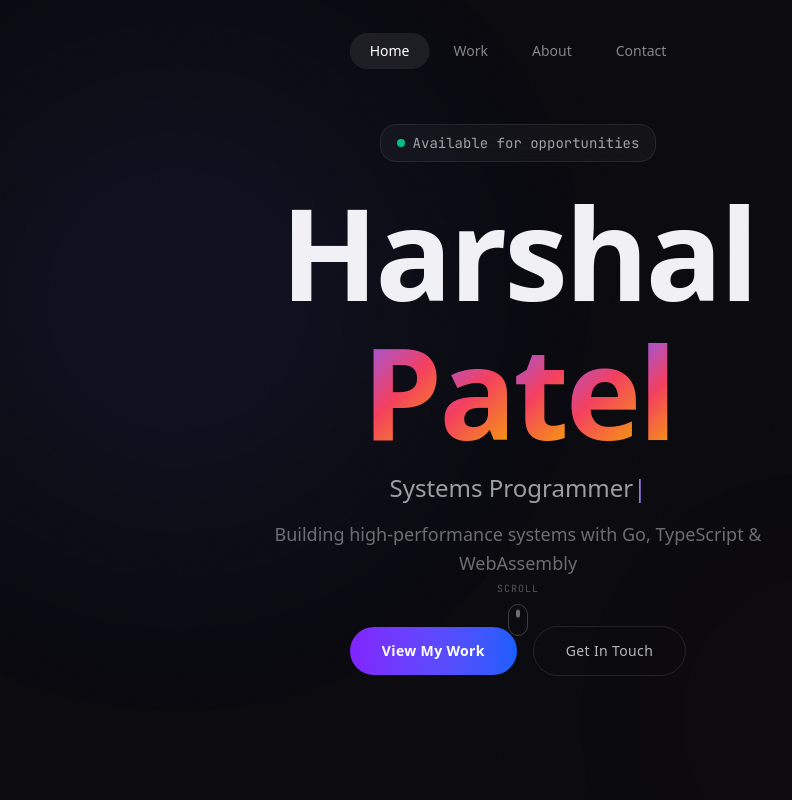
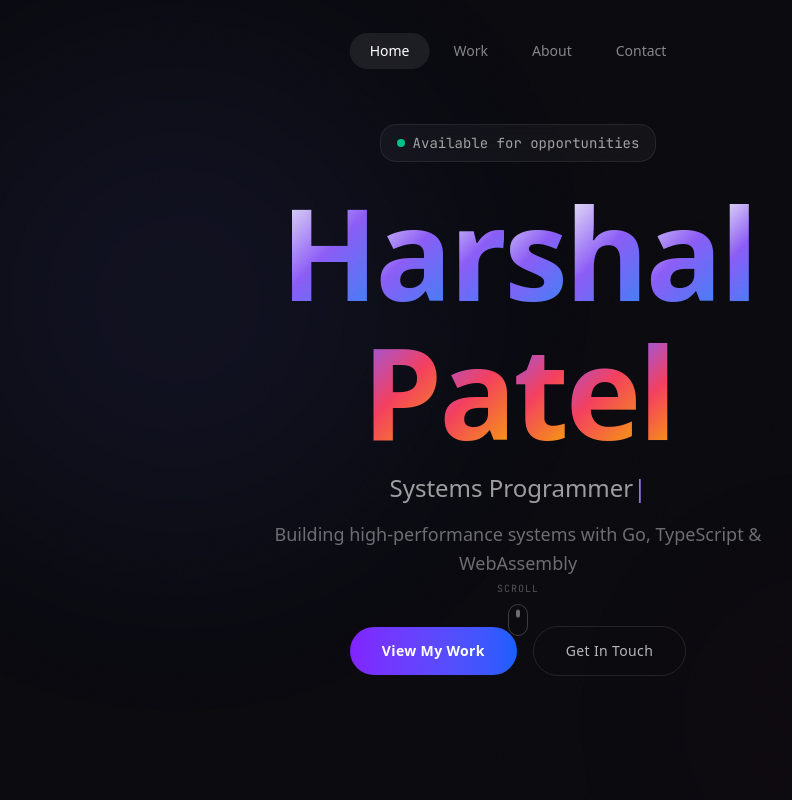
Before and after one commit to HarshalPatel1972/harshal-patel, a Next.js app: page / in a window 1280 px wide. Shown: the top 800 px of the page, without its empty margins (122-914 px from the left). Built offline with nearby package versions, Linux system fonts and the light colour scheme.

Commit message:
fix: add gradient colors to first name Harshal

```diff
--- a/src/components/Hero.tsx
+++ b/src/components/Hero.tsx
@@ -100,6 +100,12 @@ export function Hero() {
             className="text-6xl sm:text-7xl md:text-8xl lg:text-9xl font-bold tracking-tight leading-[0.9]"
             stagger={50}
             delay={100}
+            charStyle={{
+              background: "linear-gradient(135deg, #f0f0f5, #8b5cf6, #3b82f6)",
+              WebkitBackgroundClip: "text",
+              WebkitTextFillColor: "transparent",
+              backgroundClip: "text",
+            }}
           />
           <br />
           <TextReveal
```
